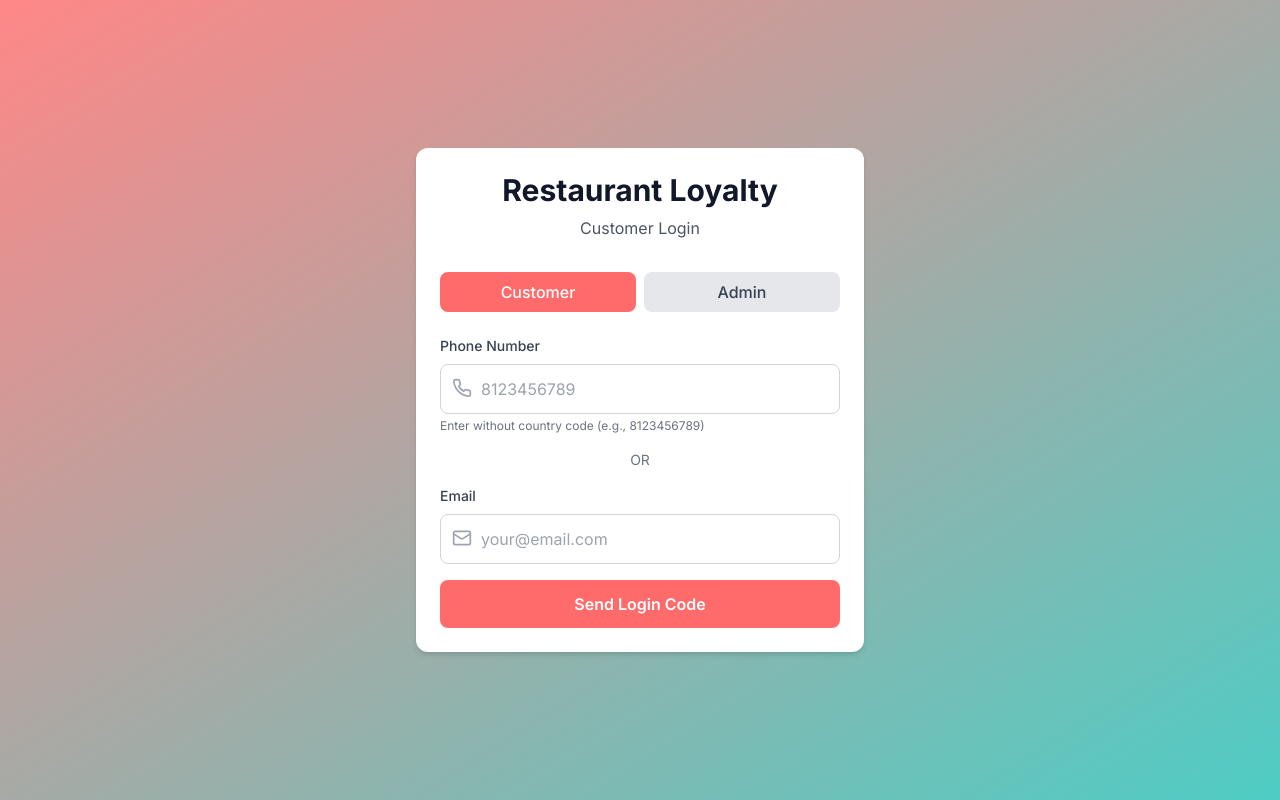
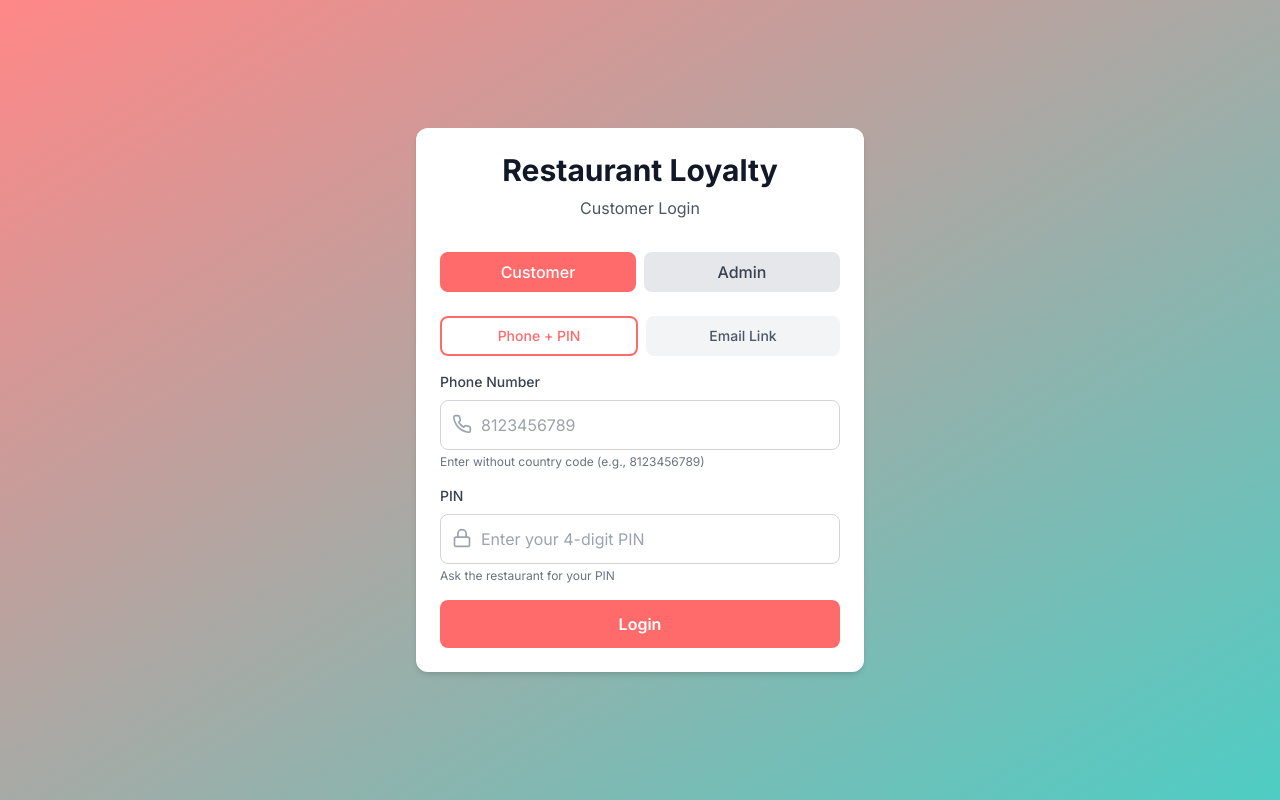
Before and after one commit to tedison216/LoyaltiBeres, a Next.js app: page /auth/login in a window 1280 px wide. Built offline with nearby package versions, Linux system fonts and the light colour scheme; no server answers.

Commit message:
version 0.5

```diff
--- a/app/admin/customers/page.tsx
+++ b/app/admin/customers/page.tsx
@@ -18,6 +18,7 @@ export default function CustomersManagementPage() {
   const [newCustomerName, setNewCustomerName] = useState('')
   const [newCustomerPhone, setNewCustomerPhone] = useState('')
   const [newCustomerEmail, setNewCustomerEmail] = useState('')
+  const [newCustomerPin, setNewCustomerPin] = useState('')
   const [adding, setAdding] = useState(false)
 
   useEffect(() => {
@@ -118,12 +119,16 @@ export default function CustomersManagementPage() {
 
     setAdding(true)
     try {
+      // Generate random 4-digit PIN if not provided
+      const customerPin = newCustomerPin || Math.floor(1000 + Math.random() * 9000).toString()
+
       // Add to preregistrations table
       const { error } = await supabase.from('customer_preregistrations').insert({
         restaurant_id: restaurant.id,
         full_name: newCustomerName || null,
         phone: newCustomerPhone || null,
         email: newCustomerEmail || null,
+        pin: customerPin,
         created_by: profile.id,
       })
 
@@ -136,11 +141,12 @@ export default function CustomersManagementPage() {
         return
       }
 
-      toast.success('Customer added! They can now log in and will be linked automatically.')
+      toast.success(`Customer added! PIN: ${customerPin}. Share this PIN with the customer.`)
       setShowAddForm(false)
       setNewCustomerName('')
       setNewCustomerPhone('')
       setNewCustomerEmail('')
+      setNewCustomerPin('')
       loadData()
     } catch (error: any) {
       console.error('Error adding customer:', error)
@@ -223,6 +229,21 @@ export default function CustomersManagementPage() {
                   className="input-field"
                   placeholder="customer@email.com"
                 />
+              </div>
+
+              <div>
+                <label className="label">PIN (optional - auto-generated if empty)</label>
+                <input
+                  type="text"
+                  value={newCustomerPin}
+                  onChange={(e) => setNewCustomerPin(e.target.value.replace(/\D/g, '').slice(0, 4))}
+                  className="input-field"
+                  placeholder="1234"
+                  maxLength={4}
+                />
+                <p className="text-xs text-gray-500 mt-1">
+                  Leave empty to auto-generate a 4-digit PIN
+                </p>
               </div>
 
               <div className="flex gap-2">
--- a/app/auth/login/page.tsx
+++ b/app/auth/login/page.tsx
@@ -13,29 +13,86 @@ export default function LoginPage() {
   const [phone, setPhone] = useState('')
   const [password, setPassword] = useState('')
   const [loading, setLoading] = useState(false)
-  const [otpSent, setOtpSent] = useState(false)
-  const [otp, setOtp] = useState('')
+  const [pin, setPin] = useState('')
+  const [loginMethod, setLoginMethod] = useState<'phone' | 'email'>('phone')
 
   async function handleCustomerLogin() {
-    if (!phone && !email) {
-      toast.error('Please enter your phone number or email')
+    if (loginMethod === 'phone') {
+      if (!phone || !pin) {
+        toast.error('Please enter your phone number and PIN')
         return
       }
 
       setLoading(true)
       try {
-      if (phone) {
-        // Send OTP to phone
-        const { error } = await supabase.auth.signInWithOtp({
-          phone: phone.startsWith('+') ? phone : `+62${phone}`,
+        // Find customer by phone and verify PIN
+        const { data: profile, error } = await supabase
+          .from('profiles')
+          .select('*')
+          .eq('phone', phone)
+          .eq('role', 'customer')
+          .single()
+
+        if (error || !profile) {
+          toast.error('Phone number not found. Please contact the restaurant.')
+          setLoading(false)
+          return
+        }
+
+        if (profile.pin !== pin) {
+          toast.error('Incorrect PIN')
+          setLoading(false)
+          return
+        }
+
+        // Sign in with email (using phone as identifier)
+        // We'll use a workaround: sign in with a generated email
+        const generatedEmail = `${phone.replace(/\D/g, '')}@customer.local`
+
+        // Check if auth user exists
+        const { data: authData, error: signInError } = await supabase.auth.signInWithPassword({
+          email: generatedEmail,
+          password: pin + phone, // Use PIN + phone as password
         })
 
-        if (error) throw error
+        if (signInError) {
+          // User doesn't exist in auth, create them
+          const { data: signUpData, error: signUpError } = await supabase.auth.signUp({
+            email: generatedEmail,
+            password: pin + phone,
+            options: {
+              data: {
+                phone: phone,
+              }
+            }
+          })
 
-        toast.success('OTP sent to your phone!')
-        setOtpSent(true)
+          if (signUpError) throw signUpError
+
+          // Update profile with auth user ID
+          await supabase
+            .from('profiles')
+            .update({ id: signUpData.user!.id })
+            .eq('phone', phone)
+        }
+
+        toast.success('Login successful!')
+        router.push('/customer')
+      } catch (error: any) {
+        console.error('Login error:', error)
+        toast.error(error.message || 'Login failed')
+      } finally {
+        setLoading(false)
+      }
     } else {
-        // Send magic link to email
+      // Email magic link
+      if (!email) {
+        toast.error('Please enter your email')
+        return
+      }
+
+      setLoading(true)
+      try {
         const { error } = await supabase.auth.signInWithOtp({
           email,
           options: {
@@ -46,53 +103,14 @@ export default function LoginPage() {
         if (error) throw error
 
         toast.success('Check your email for the login link!')
-      }
       } catch (error: any) {
-      toast.error(error.message || 'Failed to send login code')
+        toast.error(error.message || 'Failed to send login link')
       } finally {
         setLoading(false)
       }
     }
-
-  async function handleVerifyOtp() {
-    if (!otp) {
-      toast.error('Please enter the OTP code')
-      return
   }
 
-    setLoading(true)
-    try {
-      const { data, error } = await supabase.auth.verifyOtp({
-        phone: phone.startsWith('+') ? phone : `+62${phone}`,
-        token: otp,
-        type: 'sms',
-      })
-
-      if (error) throw error
-
-      // Check if profile exists, if not create one
-      const { data: profile } = await supabase
-        .from('profiles')
-        .select('*')
-        .eq('id', data.user?.id)
-        .single()
-
-      if (!profile) {
-        await supabase.from('profiles').insert({
-          id: data.user?.id,
-          role: 'customer',
-          phone: phone,
-        })
-      }
-
-      toast.success('Login successful!')
-      router.push('/customer')
-    } catch (error: any) {
-      toast.error(error.message || 'Invalid OTP code')
-    } finally {
-      setLoading(false)
-    }
-  }
 
   async function handleAdminLogin() {
     if (!email || !password) {
@@ -168,7 +186,30 @@ export default function LoginPage() {
         {!isAdmin ? (
           // Customer Login Form
           <div className="space-y-4">
-            {!otpSent ? (
+            <div className="flex gap-2 mb-4">
+              <button
+                onClick={() => setLoginMethod('phone')}
+                className={`flex-1 py-2 px-4 rounded-lg text-sm font-medium transition-colors ${
+                  loginMethod === 'phone'
+                    ? 'bg-primary/10 text-primary border-2 border-primary'
+                    : 'bg-gray-100 text-gray-600'
+                }`}
+              >
+                Phone + PIN
+              </button>
+              <button
+                onClick={() => setLoginMethod('email')}
+                className={`flex-1 py-2 px-4 rounded-lg text-sm font-medium transition-colors ${
+                  loginMethod === 'email'
+                    ? 'bg-primary/10 text-primary border-2 border-primary'
+                    : 'bg-gray-100 text-gray-600'
+                }`}
+              >
+                Email Link
+              </button>
+            </div>
+
+            {loginMethod === 'phone' ? (
               <>
                 <div>
                   <label className="label">Phone Number</label>
@@ -187,8 +228,34 @@ export default function LoginPage() {
                   </p>
                 </div>
 
-                <div className="text-center text-sm text-gray-500">OR</div>
+                <div>
+                  <label className="label">PIN</label>
+                  <div className="relative">
+                    <Lock className="absolute left-3 top-3.5 h-5 w-5 text-gray-400" />
+                    <input
+                      type="password"
+                      placeholder="Enter your 4-digit PIN"
+                      value={pin}
+                      onChange={(e) => setPin(e.target.value)}
+                      className="input-field pl-10"
+                      maxLength={4}
+                    />
+                  </div>
+                  <p className="text-xs text-gray-500 mt-1">
+                    Ask the restaurant for your PIN
+                  </p>
+                </div>
 
+                <button
+                  onClick={handleCustomerLogin}
+                  disabled={loading}
+                  className="btn-primary w-full"
+                >
+                  {loading ? 'Logging in...' : 'Login'}
+                </button>
+              </>
+            ) : (
+              <>
                 <div>
                   <label className="label">Email</label>
                   <div className="relative">
@@ -208,36 +275,7 @@ export default function LoginPage() {
                   disabled={loading}
                   className="btn-primary w-full"
                 >
-                  {loading ? 'Sending...' : 'Send Login Code'}
-                </button>
-              </>
-            ) : (
-              <>
-                <div>
-                  <label className="label">Enter OTP Code</label>
-                  <input
-                    type="text"
-                    placeholder="123456"
-                    value={otp}
-                    onChange={(e) => setOtp(e.target.value)}
-                    className="input-field"
-                    maxLength={6}
-                  />
-                </div>
-
-                <button
-                  onClick={handleVerifyOtp}
-                  disabled={loading}
-                  className="btn-primary w-full"
-                >
-                  {loading ? 'Verifying...' : 'Verify & Login'}
-                </button>
-
-                <button
-                  onClick={() => setOtpSent(false)}
-                  className="btn-secondary w-full"
-                >
-                  Back
+                  {loading ? 'Sending...' : 'Send Login Link'}
                 </button>
               </>
             )}
```
Also changed, not shown: 1 other file (tests, documents, lock files or other folders). Lines whose indentation alone changed are shown as unchanged.
